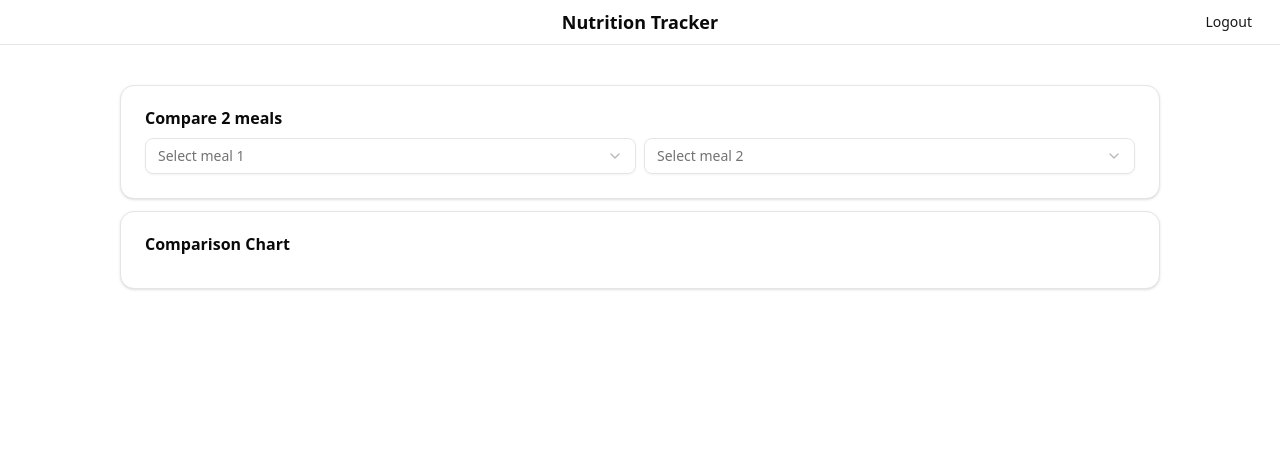
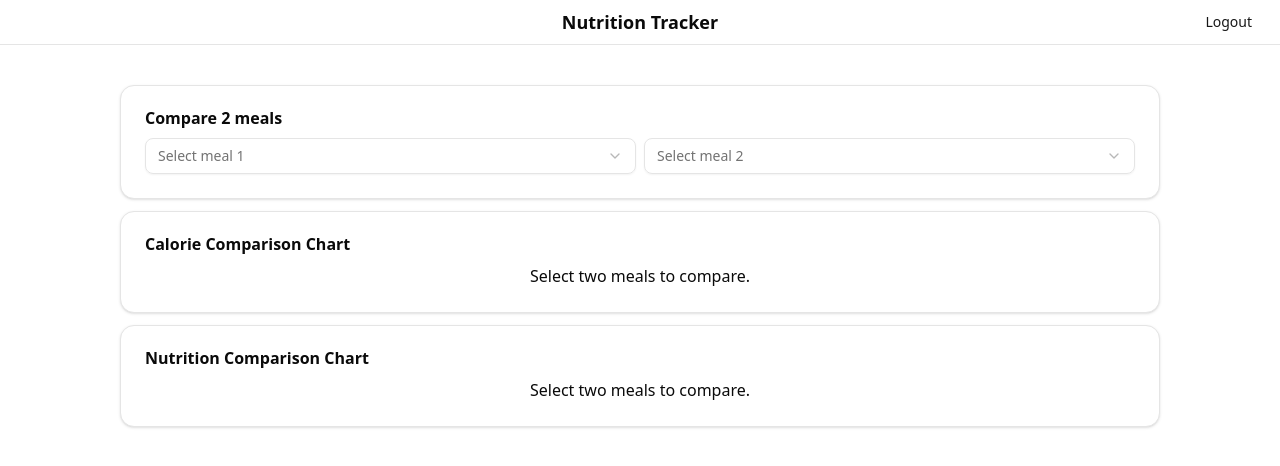
Before and after one commit to ichiro-wang/nutrition-stormhack, a React (Vite) app in the folder frontend/: page /compare in a window 1280 px wide. Shown: the top 466 px of the page. Built offline with nearby package versions, Linux system fonts and the light colour scheme.

Commit message:
feat:compare 2 meals

```diff
--- a/frontend/src/hooks/food/format.json
+++ /dev/null
@@ -1 +0,0 @@
-[{"date_logged":"2025-10-05T01:24:51.317362","food_name":"egg","id":1,"image_url":"http://127.0.0.1:5000/uploads/2025-10-05T01-24-48.071376-eggNutrition.jpeg","nutrition_data":[%7B"name":"Calories","value":70.0%7D,%7B"name":"Fat","value":5.0%7D,%7B"name":"Protein","value":6.0%7D],"nutrition_data2":null,"quantity":1.0,"user_id":3%7D,%7B"date_logged":"2025-10-05T02:50:21.385413","food_name":"egg","id":2,"image_url":"http://127.0.0.1:5000/uploads/2025-10-05T02-50-20.010848-eggNutrition.jpeg","nutrition_data":[%7B"name":"Fat","value":5.0%7D,%7B"name":"Protein","value":6.0%7D],"nutrition_data2":%7B"Caloreies":70.0,"Serving Size g":"N/A","Servings Size (Qty)":"N/A"},"quantity":1.0,"user_id":3},{"date_logged":"2025-10-04T20:03:50.106251","food_name":"egg","id":3,"image_url":"http://127.0.0.1:5000/uploads/2025-10-04T20-03-48.794304-eggNutrition.jpeg","nutrition_data":[%7B"name":"Fat","value":5.0%7D,%7B"name":"Protein","value":6.0%7D],"nutrition_data2":%7B"Caloreies":70.0,"Serving Size g":0,"Servings Size (Qty)":0},"quantity":1.0,"user_id":3}]
--- /dev/null
+++ b/frontend/src/hooks/food/mockData.ts
@@ -0,0 +1,82 @@
+export const mockFoods: Food[] = [
+  {
+    id: 1,
+    user_id: 3,
+    food_name: "Egg",
+    quantity: 1,
+    image_url: "https://example.com/images/egg.jpg",
+    nutrition_data: [
+      { name: "Fat", value: 5 },
+      { name: "Carbs", value: 0.6 },
+      { name: "Protein", value: 6 },
+      { name: "Cholesterol", value: 186 },
+      { name: "Sodium", value: 62 },
+    ],
+    nutrition_data2: {
+      Calories: 70,
+      "Serving Size g": 50,
+      "Servings Size (Qty)": 1,
+    },
+    date_logged: "2025-10-05T01:24:51.317362",
+  },
+  {
+    id: 2,
+    user_id: 3,
+    food_name: "Apple",
+    quantity: 1,
+    image_url: "https://example.com/images/apple.jpg",
+    nutrition_data: [
+      { name: "Fat", value: 0.3 },
+      { name: "Carbs", value: 25 },
+      { name: "Protein", value: 0.5 },
+      { name: "Cholesterol", value: 0 },
+      { name: "Sodium", value: 2 },
+    ],
+    nutrition_data2: {
+      Calories: 95,
+      "Serving Size g": 182,
+      "Servings Size (Qty)": 1,
+    },
+    date_logged: "2025-10-05T09:10:12.003241",
+  },
+  {
+    id: 3,
+    user_id: 3,
+    food_name: "Grilled Chicken Breast",
+    quantity: 1,
+    image_url: "https://example.com/images/chicken_breast.jpg",
+    nutrition_data: [
+      { name: "Fat", value: 3.6 },
+      { name: "Carbs", value: 0 },
+      { name: "Protein", value: 31 },
+      { name: "Cholesterol", value: 85 },
+      { name: "Sodium", value: 74 },
+    ],
+    nutrition_data2: {
+      Calories: 165,
+      "Serving Size g": 100,
+      "Servings Size (Qty)": 1,
+    },
+    date_logged: "2025-10-04T18:45:22.112431",
+  },
+  {
+    id: 4,
+    user_id: 3,
+    food_name: "Banana",
+    quantity: 1,
+    image_url: "https://example.com/images/banana.jpg",
+    nutrition_data: [
+      { name: "Fat", value: 0.4 },
+      { name: "Carbs", value: 27 },
+      { name: "Protein", value: 1.3 },
+      { name: "Cholesterol", value: 0 },
+      { name: "Sodium", value: 1 },
+    ],
+    nutrition_data2: {
+      Calories: 105,
+      "Serving Size g": 118,
+      "Servings Size (Qty)": 1,
+    },
+    date_logged: "2025-10-04T12:33:15.543211",
+  },
+];
--- a/frontend/src/hooks/food/useGetFood.ts
+++ b/frontend/src/hooks/food/useGetFood.ts
@@ -1,18 +1,12 @@
 import { useQuery } from "@tanstack/react-query";
 import api from "../api";
+import { mockFoods } from "./mockData";
 
 const getFoodApi = async (id: number): Promise<Food> => {
   if (import.meta.env.VITE_ENV === "mock") {
-    return {
-      id: 1,
-      nutrition_data: [
-        { name: "sugar", value: 50 },
-        { name: "fat", value: 12 },
-      ],
-      date_logged: new Date(),
-      food_name: "Fruit loops",
-      quantity: 1,
-    };
+    const food = mockFoods.find((f) => f.id === id);
+    if (!food) throw new Error(`Food with id ${id} not found`);
+    return food;
   }
 
   const res = await api.get(`/${id}`);
--- a/frontend/src/hooks/food/useUpload.ts
+++ b/frontend/src/hooks/food/useUpload.ts
@@ -1,6 +1,7 @@
 import { useMutation, useQueryClient } from "@tanstack/react-query";
 import api from "../api";
 import { useNavigate } from "react-router-dom";
+import { mockFoods } from "./mockData";
 
 export interface UploadArgs {
   image: File;
@@ -11,7 +12,7 @@ export interface UploadArgs {
 
 const uploadApi = async (payload: UploadArgs): Promise<Food> => {
   if (import.meta.env.VITE_ENV === "mock") {
-    return { id: 1, nutrition_data: [{ name: "something", value: 10 }], ...payload };
+    return mockFoods[0];
   }
 
   const formData = new FormData();
@@ -20,7 +21,7 @@ const uploadApi = async (payload: UploadArgs): Promise<Food> => {
   formData.append("qty", String(payload.quantity));
   formData.append("date", payload.date_logged.toISOString());
 
-  const res = await api.post("/add", formData, {
+  const res = await api.post("/add-food", formData, {
     headers: { "Content-Type": "multipart/form-data" },
   });
   return res.data;
--- a/frontend/src/lib/utils.ts
+++ b/frontend/src/lib/utils.ts
@@ -5,11 +5,11 @@ export function cn(...inputs: ClassValue[]) {
   return twMerge(clsx(inputs));
 }
 
-export const dateToString = (date: Date): string => {
-  const formatted = date.toLocaleDateString("en-US", {
+export const dateToString = (date: string | Date): string => {
+  const d = typeof date === "string" ? new Date(date) : date;
+  return d.toLocaleDateString("en-US", {
     month: "short",
     day: "numeric",
     year: "numeric",
   });
-  return formatted;
 };
--- a/frontend/src/pages/Compare.tsx
+++ b/frontend/src/pages/Compare.tsx
@@ -9,6 +9,7 @@ import {
   SelectItem,
   SelectLabel,
 } from "@/components/ui/select";
+import { Spinner } from "@/components/ui/spinner";
 import { useGetAllFood } from "@/hooks/food/useGetAllFood";
 import { useGetFood } from "@/hooks/food/useGetFood";
 import { dateToString } from "@/lib/utils";
@@ -22,6 +23,15 @@ const Compare = () => {
   const [id2, setId2] = useState<number | null>(null);
   const { food: food1, isLoading: isLoading1 } = useGetFood(id1);
   const { food: food2, isLoading: isLoading2 } = useGetFood(id2);
+
+  const nutritionData =
+    food1 && food2
+      ? food1.nutrition_data.map((nutrient) => ({
+          name: nutrient.name,
+          [food1.food_name]: nutrient.value,
+          [food2.food_name]: food2.nutrition_data.find((n) => n.name === nutrient.name)?.value ?? 0,
+        }))
+      : [];
 
   return (
     <FullPage className="flex flex-col pt-10 gap-3 justify-start">
@@ -79,34 +89,58 @@ const Compare = () => {
 
       <Card className="w-full gap-1">
         <CardHeader>
-          <CardTitle>Comparison Chart</CardTitle>
+          <CardTitle>Calorie Comparison Chart</CardTitle>
         </CardHeader>
         <CardContent>
-          {food1 && food2 && (
+          {isLoading1 || isLoading2 ? (
+            <div className="flex justify-center items-center h-60">
+              <Spinner />
+            </div>
+          ) : food1 && food2 ? (
             <ResponsiveContainer width="100%" height={300}>
               <BarChart
                 data={[
                   {
                     name: "Calories",
-                    [food1.food_name]: food1.calories,
-                    [food2.food_name]: food2.calories,
+                    [food1.food_name]: food1.nutrition_data2.Calories,
+                    [food2.food_name]: food2.nutrition_data2.Calories,
                   },
-                  {
-                    name: "Protein",
-                    [food1.food_name]: food1.protein,
-                    [food2.food_name]: food2.protein,
-                  },
-                  // etc.
                 ]}
               >
                 <XAxis dataKey="name" />
                 <YAxis />
                 <Tooltip />
                 <Legend />
-                <Bar dataKey={food1.food_name} />
-                <Bar dataKey={food2.food_name} />
+                <Bar dataKey={food1.food_name} fill="#b41c50" />
+                <Bar dataKey={food2.food_name} fill="#3d398c" />
               </BarChart>
             </ResponsiveContainer>
+          ) : (
+            <p className="text-center">Select two meals to compare.</p>
+          )}
+        </CardContent>
+      </Card>
+
+      <Card className="w-full gap-1">
+        <CardHeader>
+          <CardTitle>Nutrition Comparison Chart</CardTitle>
+        </CardHeader>
+        <CardContent>
+          {isLoading1 || isLoading2 ? (
+            <div className="flex justify-center items-center h-60">Loading...</div>
+          ) : food1 && food2 ? (
+            <ResponsiveContainer width="100%" height={300}>
+              <BarChart data={nutritionData}>
+                <XAxis dataKey="name" />
+                <YAxis />
+                <Tooltip />
+                <Legend />
+                <Bar dataKey={food1.food_name} fill="#b41c50" />
+                <Bar dataKey={food2.food_name} fill="#3d398c" />
+              </BarChart>
+            </ResponsiveContainer>
+          ) : (
+            <p className="text-center">Select two meals to compare.</p>
           )}
         </CardContent>
       </Card>
--- a/frontend/src/types/global.d.ts
+++ b/frontend/src/types/global.d.ts
@@ -35,6 +35,6 @@ type Food = {
   quantity: number;
   image_url: string;
   nutrition_data: NutritionDatum1[];
-  nutrition_data2: NutritionDatum2[];
+  nutrition_data2: NutritionDatum2;
   date_logged: string;
-}
+};
```
Also changed, not shown: frontend/src/hooks/food/useGetAllFood.ts (+2 -29 lines).
